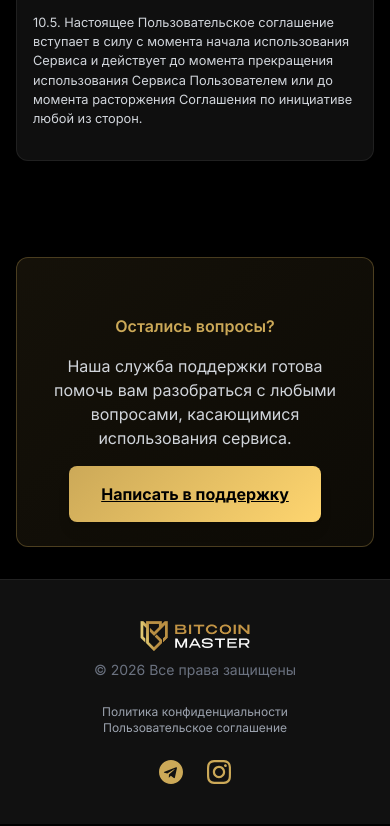
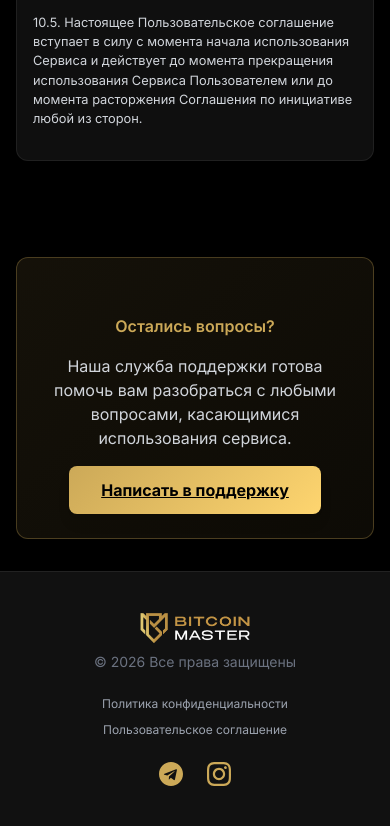
Before and after one commit to yanvoronkov/bitcoin-master, a website: page terms-of-service.html in a window 390 px wide. Shown: the part 8179-9005 px from the top of the page. Drawn offline with nearby package versions, Linux system fonts and the light colour scheme.

Commit message:
feat: улучшена стилизация футера и кнопок, обновлено OG изображение

```diff
--- a/css/styles.css
+++ b/css/styles.css
@@ -44,6 +44,7 @@ html {
   position: relative;
   overflow: hidden;
   z-index: 0;
+  text-align: center;
 }
 
 .btn-gradient::before {
@@ -179,6 +180,11 @@ details > summary::-webkit-details-marker {
   transform: rotate(90deg);
 }
 
+.privacy-policy {
+    display: flex;
+    gap: 30px;
+}
+
 /* ===========================
    Адаптивность
    =========================== */
@@ -188,6 +194,9 @@ details > summary::-webkit-details-marker {
   .hero-image-container {
     display: none !important;
   }
+  .privacy-policy {
+    gap: 10px;
+}
 }
 
 /* ===========================
@@ -316,15 +325,3 @@ details > summary::-webkit-details-marker {
     font-size: 0.8rem;
   }
 }
-
-/* ===========================
-   Адаптация кнопок для мобильных
-   =========================== */
-@media (max-width: 768px) {
-  /* Увеличенный вертикальный padding для всех кнопок на мобильных */
-  .btn-gradient,
-  a.btn-gradient {
-    padding-top: 1rem !important;
-    padding-bottom: 1rem !important;
-  }
-}
--- a/terms-of-service.html
+++ b/terms-of-service.html
@@ -291,7 +291,7 @@
                         </a>
                         <p class="text-gray-500 text-sm">© 2026 Все права защищены</p>
                     </div>
-                    <div class="flex flex-col md:flex-row items-center gap-5 md:gap-6 px-4 md:px-0">
+                    <div class="privacy-policy flex flex-col md:flex-row items-center gap-5 md:gap-6 px-4 md:px-0">
                         <a class="text-gray-400 hover:text-white transition-colors text-xs md:text-sm text-center" href="privacy-policy.html">Политика
                             конфиденциальности</a>
                         <a class="text-gray-400 hover:text-white transition-colors text-xs md:text-sm text-center" href="terms-of-service.html">Пользовательское соглашение</a>
```
Also changed, not shown: index.html (+3 -3 lines), privacy-policy.html (+1 -1 lines), images/bg-review1.jpeg (added), images/bg-review2.jpeg (added), images/og-image.jpeg (added).
